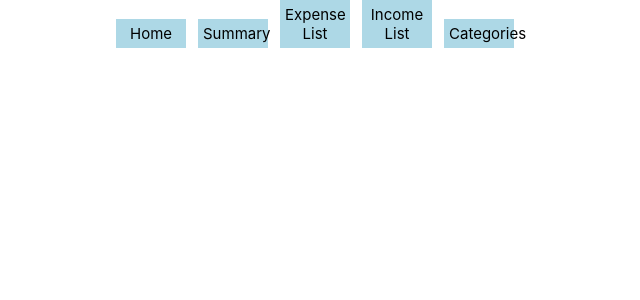
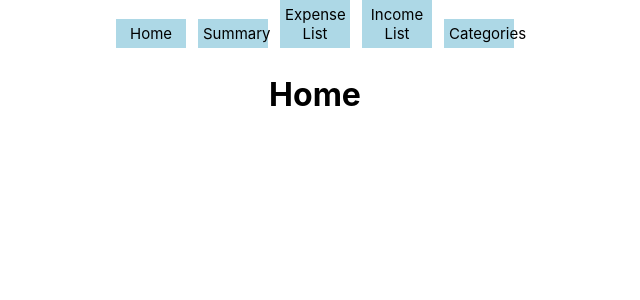
Before and after one commit to daveswork/moes-money, a React (Create React App) app: page / in a window 1280 px wide. Shown: the top 300 px of the page, without its empty margins (325-965 px from the left). Built offline with nearby package versions, Linux system fonts and the light colour scheme; no server answers.

Commit message:
Updated landing page, and navbar link.

```diff
--- a/src/components/App.js
+++ b/src/components/App.js
@@ -2,6 +2,7 @@ import { Outlet } from 'react-router-dom';
 import { useEffect, useState } from 'react';
 
 import './App.css';
+import Home from './Home'
 import NavBar from './NavBar';
 
 
@@ -139,6 +140,7 @@ function App() {
         incomeSourceList:incomeSourceList, setIncomeSourceList:setIncomeSourceList, updateIncomeList:updateIncomeList, removeIncome:removeIncome, updateIncome: updateIncome,
         expenditureList:activeExpenseList, setExpenditureList:setActiveExpenseList, updateExpenseList: updateExpenseList, removeExpense:removeExpense, updateExpense:updateExpense
         }}/>
+        <Home />
 
     </div>
   );
--- a/src/components/NavBar.js
+++ b/src/components/NavBar.js
@@ -4,7 +4,7 @@ function NavBar(){
     return(
         <div>
             <nav className="navbar">
-            <NavLink to="/home">Home</NavLink>
+            <NavLink to="/">Home</NavLink>
             <NavLink to="/summary">Summary</NavLink>
             <NavLink to="/expenselist">Expense List</NavLink>
             <NavLink to="/incomelist">Income List</NavLink>
```
